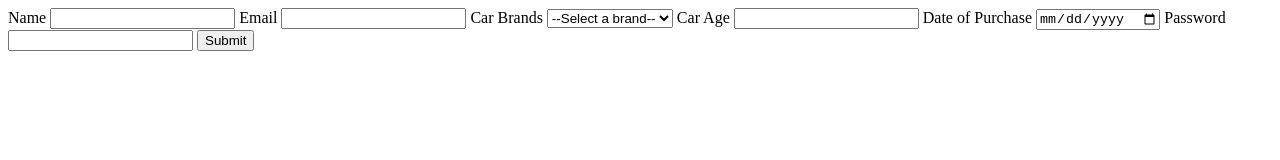
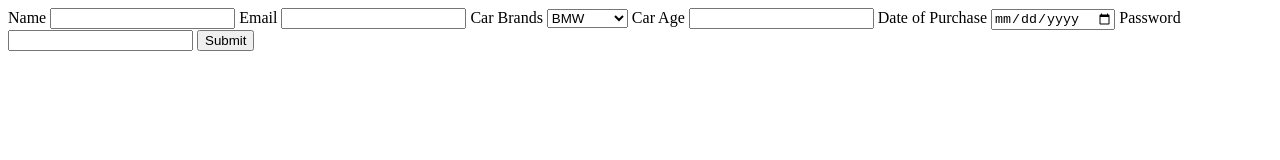
Before and after one commit to acciojob/car-insurance-form-itsaayush27, a website: page main.html in a window 1280 px wide. Drawn offline with Linux system fonts and the light colour scheme.

Commit message:
created a submission

```diff
--- a/main.html
+++ b/main.html
@@ -13,13 +13,12 @@
 
 		<label for="email">Email</label>
 		<input id="email" type="Email" required>
+
 		    <label for="cars">Car Brands</label>
-
-    <select id="cars">
-      <option value="">--Select a brand--</option>
-      <option value="BMW">BMW</option>
-      <option value="Audi">Audi</option>
-      <option value="Mercedez">Mercedez</option>
+		  <select id="cars">
+      <option>BMW</option>
+      <option>Audi</option>
+      <option>Mercedez</option>
     </select>
 		<label for="carage">Car Age</label>
 		<input type="Number" id="carage" required>
```
